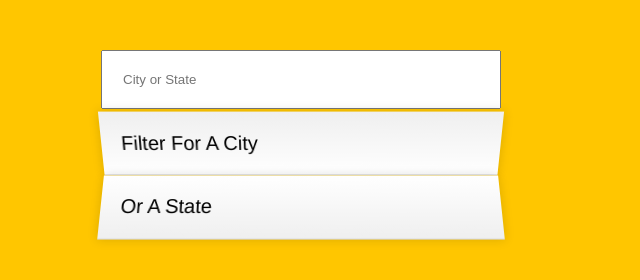
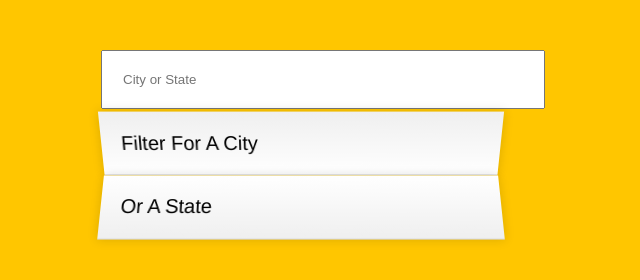
Before and after one commit to BboyAkers/JavaScript_Projects, a plain HTML site: page CityStateFilter/index.html in a window 1280 px wide. Shown: the whole page, without its empty margins (339-979 px from the left). Drawn offline with Linux system fonts and the light colour scheme; no server answers.

Commit message:
fixed issues #9, #10, #11, #12

```diff
--- a/CityStateFilter/css/styles.css
+++ b/CityStateFilter/css/styles.css
@@ -4,9 +4,6 @@ html {
     font-family:'helvetica neue';
     font-size: 20px;
     font-weight: 200;
-}
-*, *:before, *:after {
-    box-sizing: inherit;
 }
 input {
     width: 100%;
```
